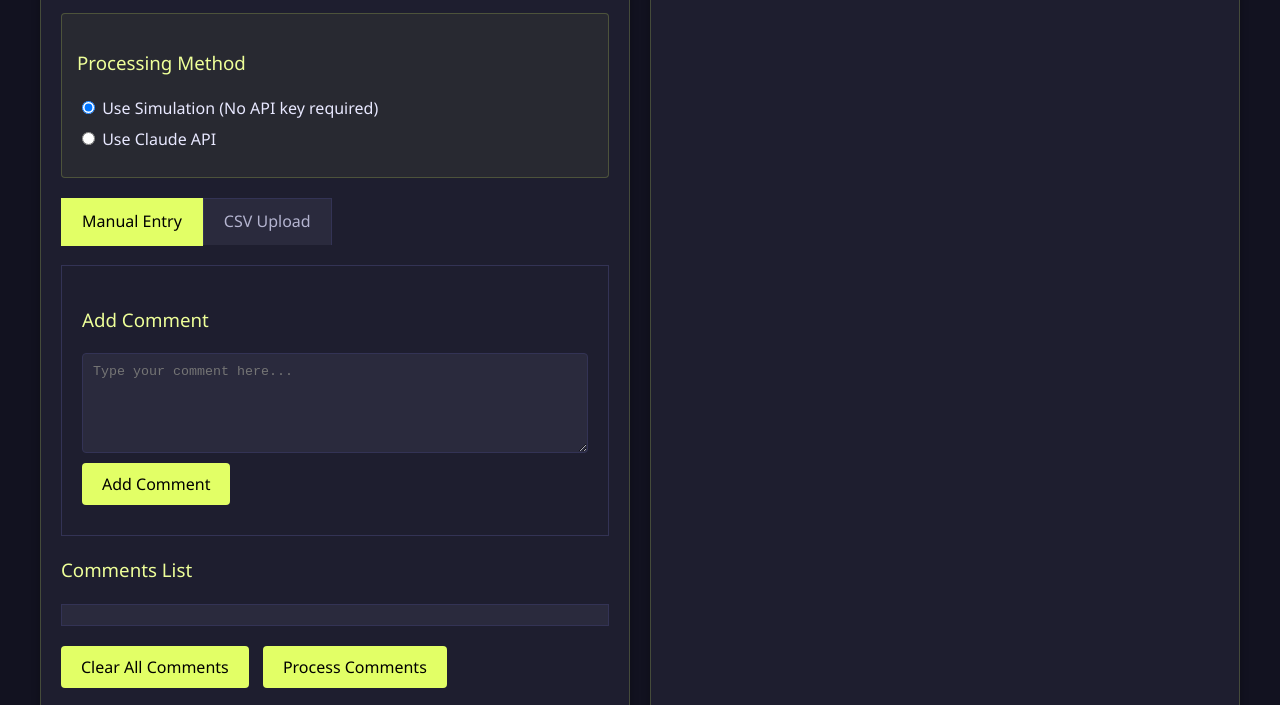
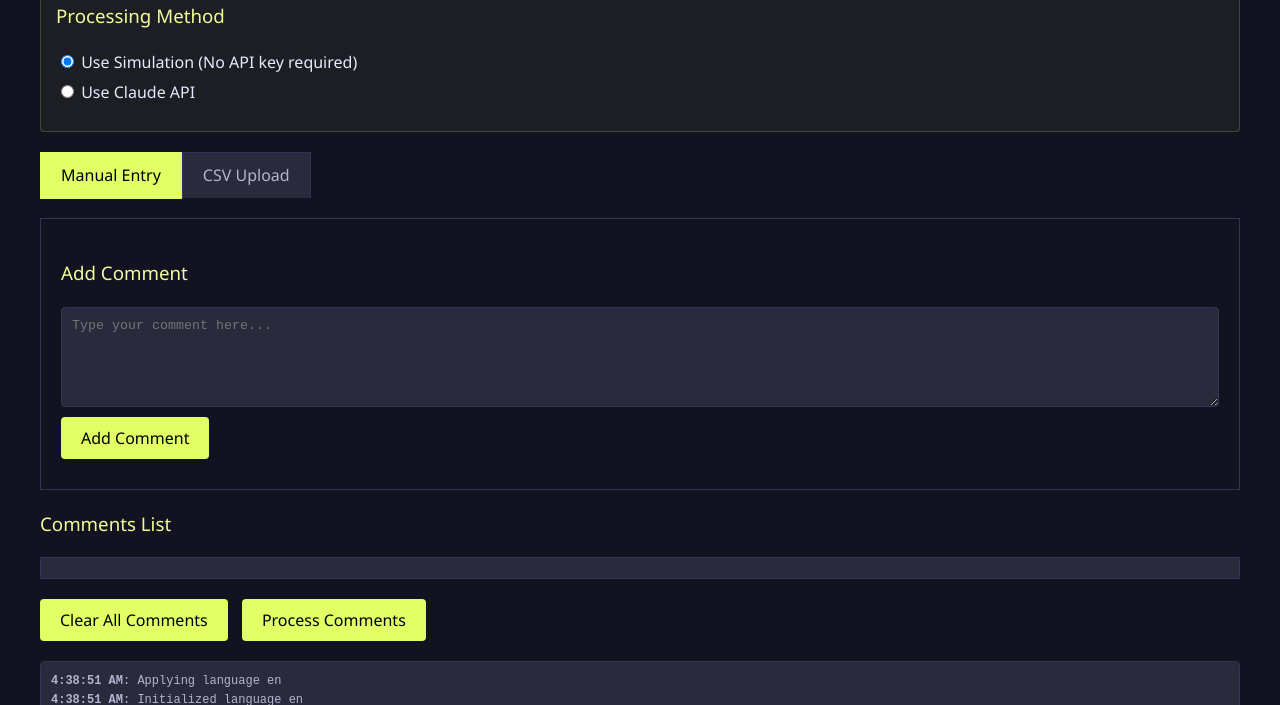
Before and after one commit to SaifDalli2/ClaudeAnalysis, a website: page public/index.html in a window 1280 px wide. Shown: the part 265-970 px from the top of the page. Drawn offline with Linux system fonts and the light colour scheme; files whose address does not match are found by name; a web font is replaced by a local one.

Commit message:
Update styles.css

```diff
--- a/public/styles.css
+++ b/public/styles.css
@@ -84,18 +84,14 @@ body.rtl {
 .container {
   max-width: 1200px;
   margin: 0 auto;
-  display: grid;
-  grid-template-columns: 1fr 1fr;
+  display: flex;
+  flex-direction: column;
   gap: 20px;
   padding: 0 20px 20px 20px;
 }
 
 .input-section, .results-section {
-  background: var(--dark-surface);
-  padding: 20px;
-  border-radius: 8px;
-  box-shadow: var(--dark-card-shadow);
-  border: 1px solid rgba(226, 255, 102, 0.2);
+  width: 100%;
 }
 
 h1, h2, h3 {
```
